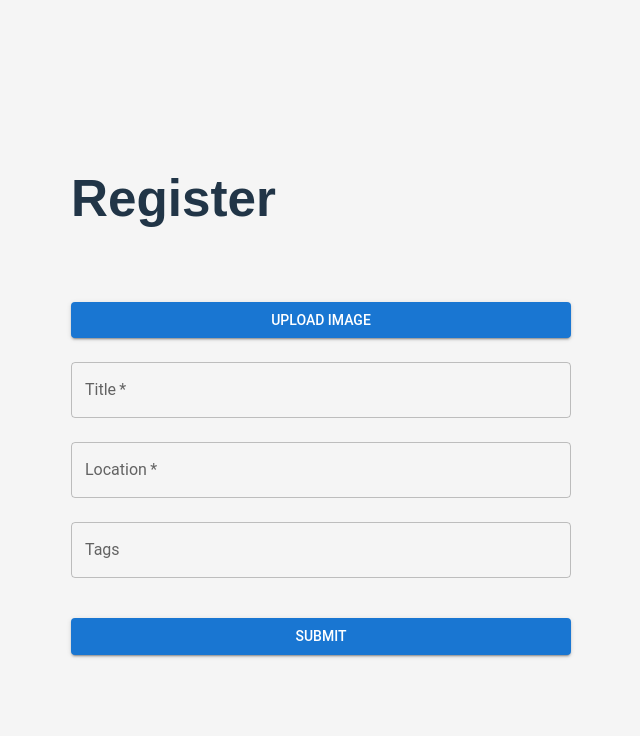
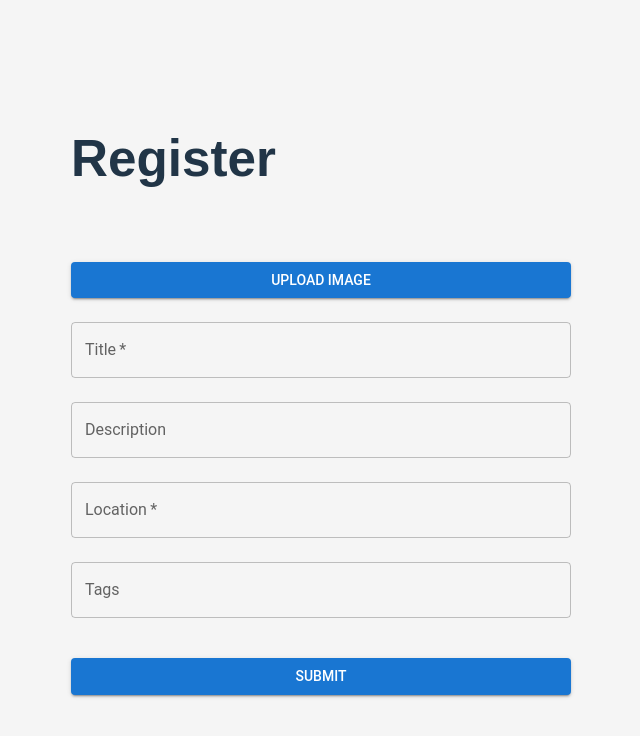
Before and after one commit to sggnology/squad-only, a React (Vite) app in the folder client/: page /register in a window 1280 px wide. Shown: the top 736 px of the page, without its empty margins (319-959 px from the left). Built offline with nearby package versions, Linux system fonts and the light colour scheme.

Commit message:
[master] client: 등록에 `설명` 추가

```diff
--- a/client/src/pages/register/Register.tsx
+++ b/client/src/pages/register/Register.tsx
@@ -6,6 +6,7 @@
   const [imageUrl, setImageUrl] = useState('');
   const [imagePreview, setImagePreview] = useState<string | null>(null);
   const [title, setTitle] = useState('');
+  const [description, setDescription] = useState('');
   const [location, setLocation] = useState('');
   const [tags, setTags] = useState<string[]>([]);
   const [tagInput, setTagInput] = useState('');
@@ -116,6 +117,15 @@
         <FormControl margin="normal">
           <TextField
             fullWidth
+            label="Description"
+            value={description}
+            onChange={(e) => setDescription(e.target.value)}
+          />
+        </FormControl>
+
+        <FormControl margin="normal">
+          <TextField
+            fullWidth
             label="Location"
             value={location}
             onChange={(e) => setLocation(e.target.value)}
```
